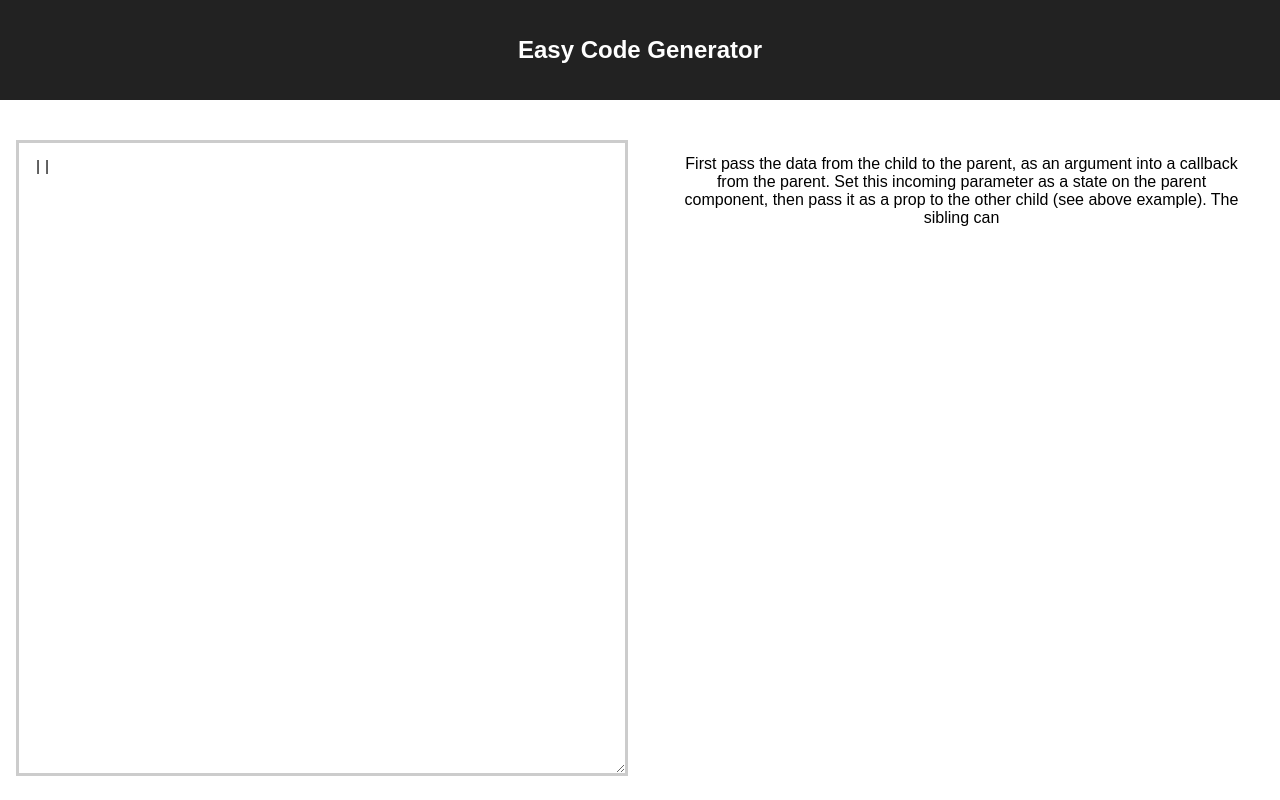
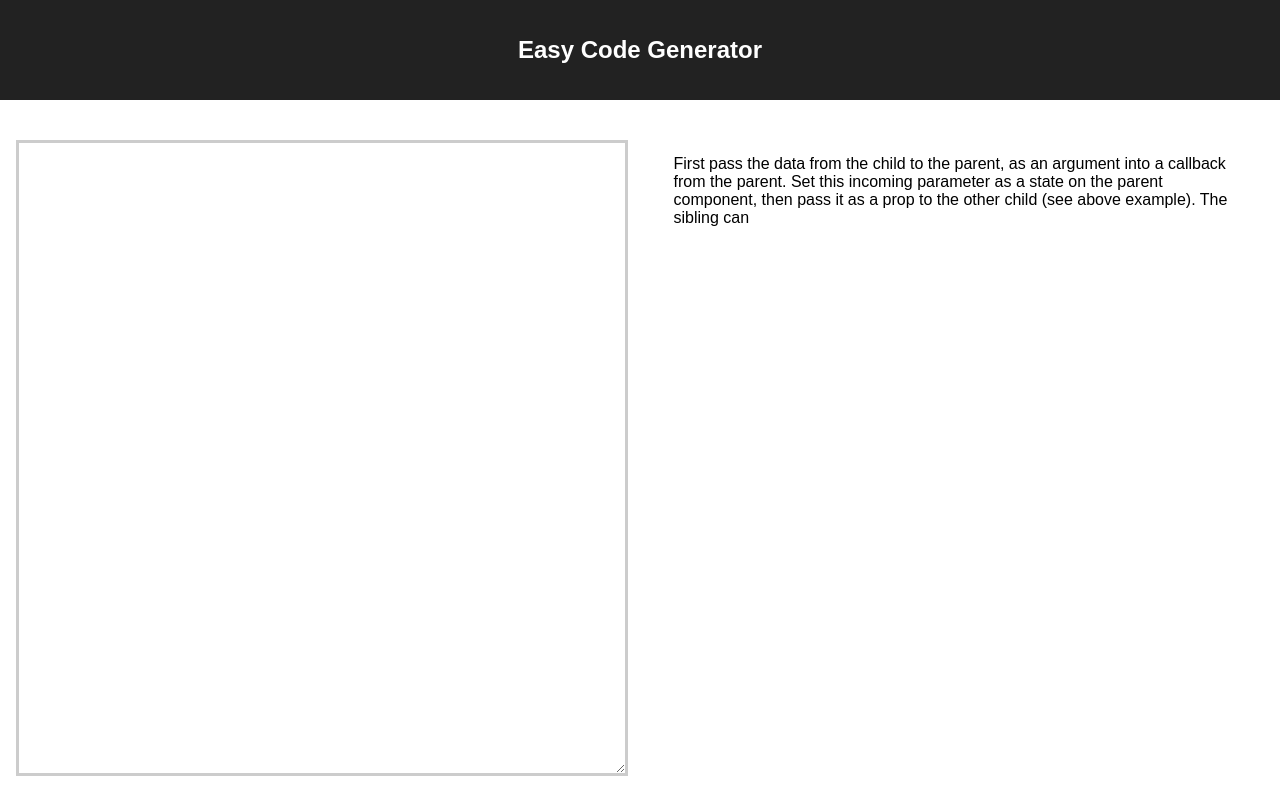
Before and after one commit to zhy0216/EZGEN, a React (Create React App) app: page / in a window 1280 px wide. Built offline with nearby package versions, Linux system fonts and the light colour scheme.

Commit message:
modelize appinput appout

```diff
--- a/src/App.css
+++ b/src/App.css
@@ -32,4 +32,5 @@
     margin-top: 40px;
 	height: 600px;
     padding: 15px;
+    text-align: left;
 }
--- a/src/App.js
+++ b/src/App.js
@@ -3,33 +3,48 @@ import './App.css';
 
 
 class AppInput extends React.Component {
-    constructor(props) {
-        super(props);
-        this.state = {
-            data: "",
-            extra: "||"
-        };
-    }
-
 
     render(){
-      return <textarea className="App-input" onChange={() => this.setState({data: this.state.data + "ss"})} value={this.state.data + this.state.extra}></textarea>;
+      return <textarea className="App-input" onChange={this.props.onChange}></textarea>;
     }
 }
 
 class AppOutput extends React.Component {
+    render(){
+        return <div className="App-output">{this.props.data} First pass the data from the child to the parent, as an argument into a callback from the parent. Set this incoming parameter as a state on the parent component, then pass it as a prop to the other child (see above example). The sibling can
+        </div>;
+    }
+}
+
+class App extends Component {
     constructor(props) {
         super(props);
+        this.state = {
+            json: "",
+            data: ""
+        };
+
+
     }
 
-    render(){
-        return <div className="App-output">First pass the data from the child to the parent, as an argument into a callback from the parent. Set this incoming parameter as a state on the parent component, then pass it as a prop to the other child (see above example). The sibling can
-        </div>;
+    inputJson(event) {
+        let newString = event.target.value;
+        let newJson = null;
+        try{
+            newJson = JSON.parse(newString);
+        }catch(error) {
+            this.setState({data: error.toString()});
+            return
+        }
+        if(newJson !== null && newJson !== this.state.json){
+            this.setState({json: newJson});
+            let data = newString;
+            this.setState({data: data});
         }
 
     }
 
-class App extends Component {
+
     render() {
         return (
             <div className="App">
@@ -37,8 +52,8 @@ class App extends Component {
                     <h1 className="App-title">Easy Code Generator</h1>
                 </header>
                 <div className="App-body">
-          <AppInput />
-          <AppOutput />
+                    <AppInput onChange={this.inputJson.bind(this)} />
+                    <AppOutput data={this.state.data}/>
                 </div>
             </div>
         );
```
Lines whose indentation alone changed are shown as unchanged.
